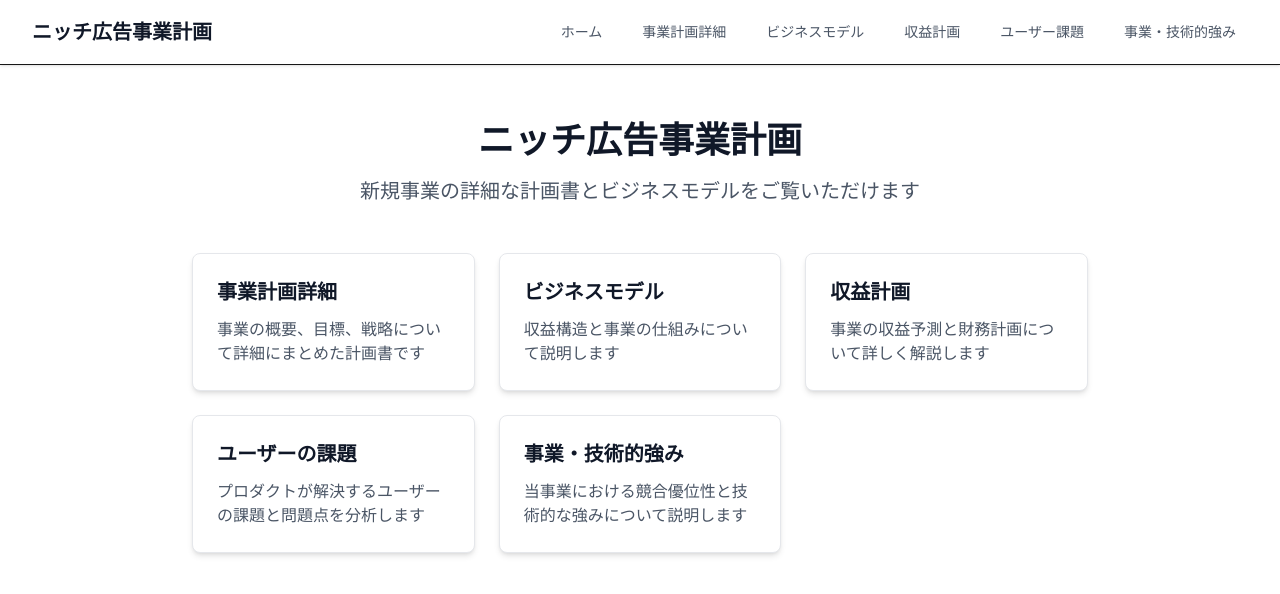
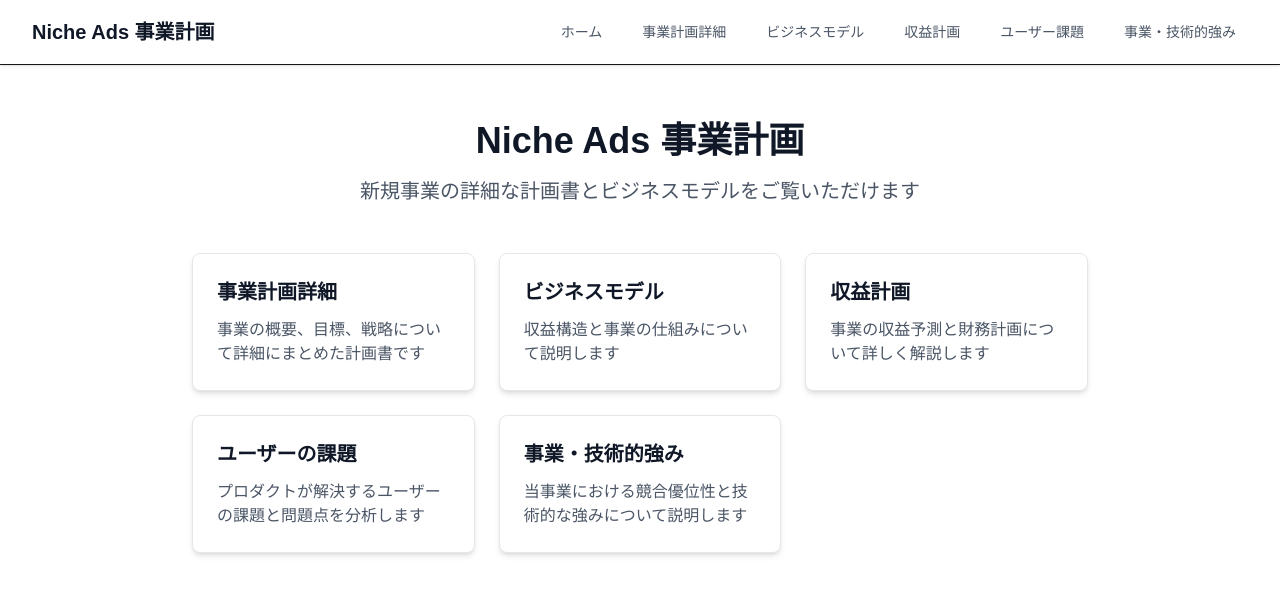
Before and after one commit to atsushimemet/niche-ads-business-plan, a Next.js app in the folder website/: page / in a window 1280 px wide. Shown: the top 594 px of the page. Built offline with nearby package versions, Linux system fonts and the light colour scheme.

Commit message:
uddate: top

```diff
--- a/website/src/app/layout.tsx
+++ b/website/src/app/layout.tsx
@@ -1,5 +1,6 @@
 import type { Metadata } from "next";
 import { Geist, Geist_Mono } from "next/font/google";
+import Link from "next/link";
 import "./globals.css";
 
 const geistSans = Geist({
@@ -13,8 +14,8 @@ const geistMono = Geist_Mono({
 });
 
 export const metadata: Metadata = {
-  title: "ニッチ広告事業計画",
-  description: "ニッチ広告事業の事業計画書サイト",
+  title: "Niche Ads 事業計画",
+  description: "Niche Ads 事業の事業計画書サイト",
 };
 
 export default function RootLayout({
@@ -23,7 +24,7 @@ export default function RootLayout({
   children: React.ReactNode;
 }>) {
   return (
-    <html lang="ja">
+    <html lang="ja" suppressHydrationWarning>
       <body
         className={`${geistSans.variable} ${geistMono.variable} antialiased bg-gray-50`}
       >
@@ -31,16 +32,16 @@ export default function RootLayout({
           <nav className="max-w-7xl mx-auto px-4 sm:px-6 lg:px-8">
             <div className="flex justify-between items-center h-16">
               <div className="flex-shrink-0">
-                <h1 className="text-xl font-bold text-gray-900">ニッチ広告事業計画</h1>
+                <h1 className="text-xl font-bold text-gray-900">Niche Ads 事業計画</h1>
               </div>
               <div className="hidden md:block">
                 <div className="ml-10 flex items-baseline space-x-4">
-                  <a href="/" className="text-gray-600 hover:text-gray-900 px-3 py-2 rounded-md text-sm font-medium">ホーム</a>
-                  <a href="/business-plan" className="text-gray-600 hover:text-gray-900 px-3 py-2 rounded-md text-sm font-medium">事業計画詳細</a>
-                  <a href="/business-model" className="text-gray-600 hover:text-gray-900 px-3 py-2 rounded-md text-sm font-medium">ビジネスモデル</a>
-                  <a href="/revenue-plan" className="text-gray-600 hover:text-gray-900 px-3 py-2 rounded-md text-sm font-medium">収益計画</a>
-                  <a href="/user-problems" className="text-gray-600 hover:text-gray-900 px-3 py-2 rounded-md text-sm font-medium">ユーザー課題</a>
-                  <a href="/strengths" className="text-gray-600 hover:text-gray-900 px-3 py-2 rounded-md text-sm font-medium">事業・技術的強み</a>
+                  <Link href="/" className="text-gray-600 hover:text-gray-900 px-3 py-2 rounded-md text-sm font-medium">ホーム</Link>
+                  <Link href="/business-plan" className="text-gray-600 hover:text-gray-900 px-3 py-2 rounded-md text-sm font-medium">事業計画詳細</Link>
+                  <Link href="/business-model" className="text-gray-600 hover:text-gray-900 px-3 py-2 rounded-md text-sm font-medium">ビジネスモデル</Link>
+                  <Link href="/revenue-plan" className="text-gray-600 hover:text-gray-900 px-3 py-2 rounded-md text-sm font-medium">収益計画</Link>
+                  <Link href="/user-problems" className="text-gray-600 hover:text-gray-900 px-3 py-2 rounded-md text-sm font-medium">ユーザー課題</Link>
+                  <Link href="/strengths" className="text-gray-600 hover:text-gray-900 px-3 py-2 rounded-md text-sm font-medium">事業・技術的強み</Link>
                 </div>
               </div>
             </div>
--- a/website/src/app/page.tsx
+++ b/website/src/app/page.tsx
@@ -4,7 +4,7 @@ export default function Home() {
       <div className="max-w-4xl mx-auto">
         <div className="text-center mb-12">
           <h1 className="text-4xl font-bold text-gray-900 mb-4">
-            ニッチ広告事業計画
+            Niche Ads 事業計画
           </h1>
           <p className="text-xl text-gray-600 mb-8">
             新規事業の詳細な計画書とビジネスモデルをご覧いただけます
```
